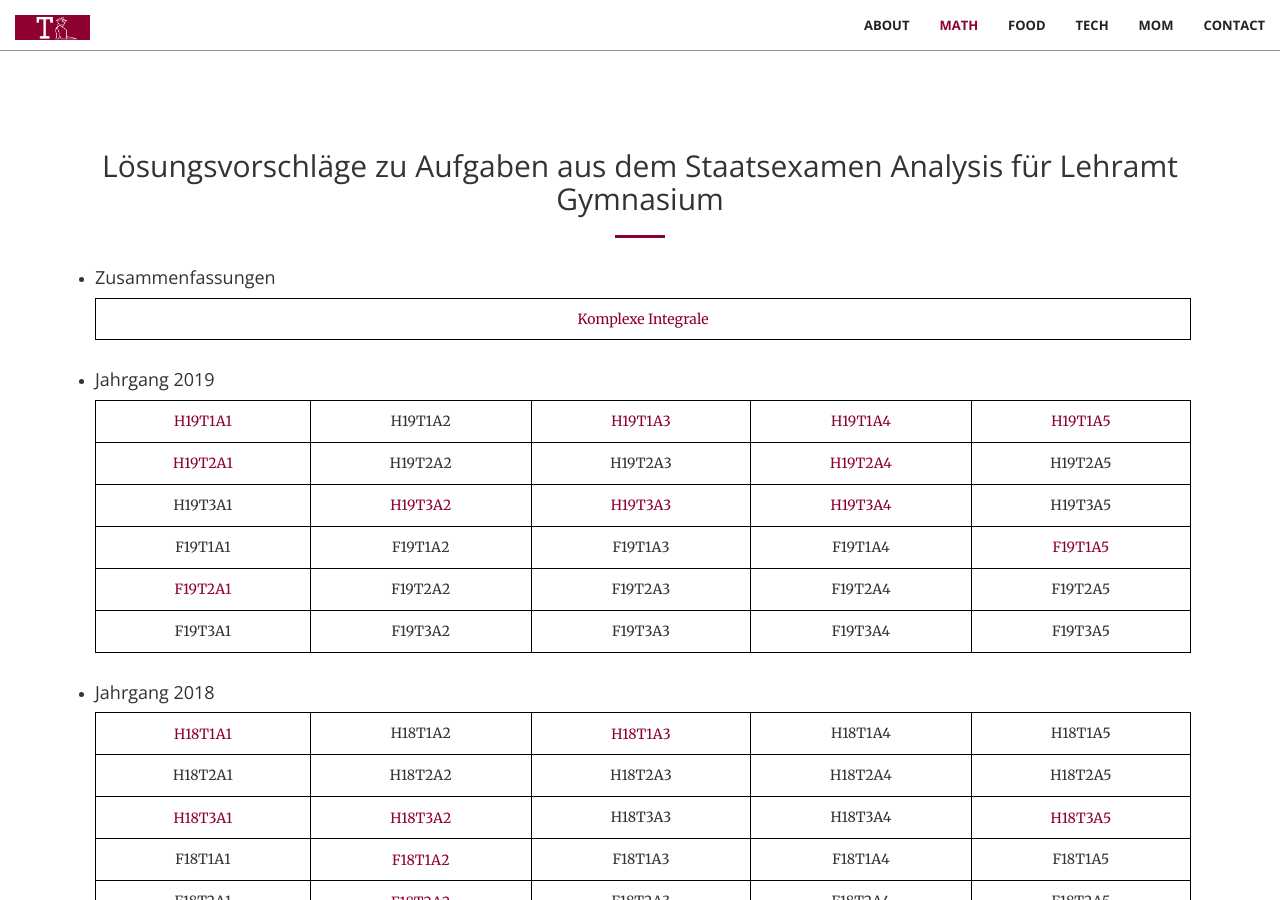
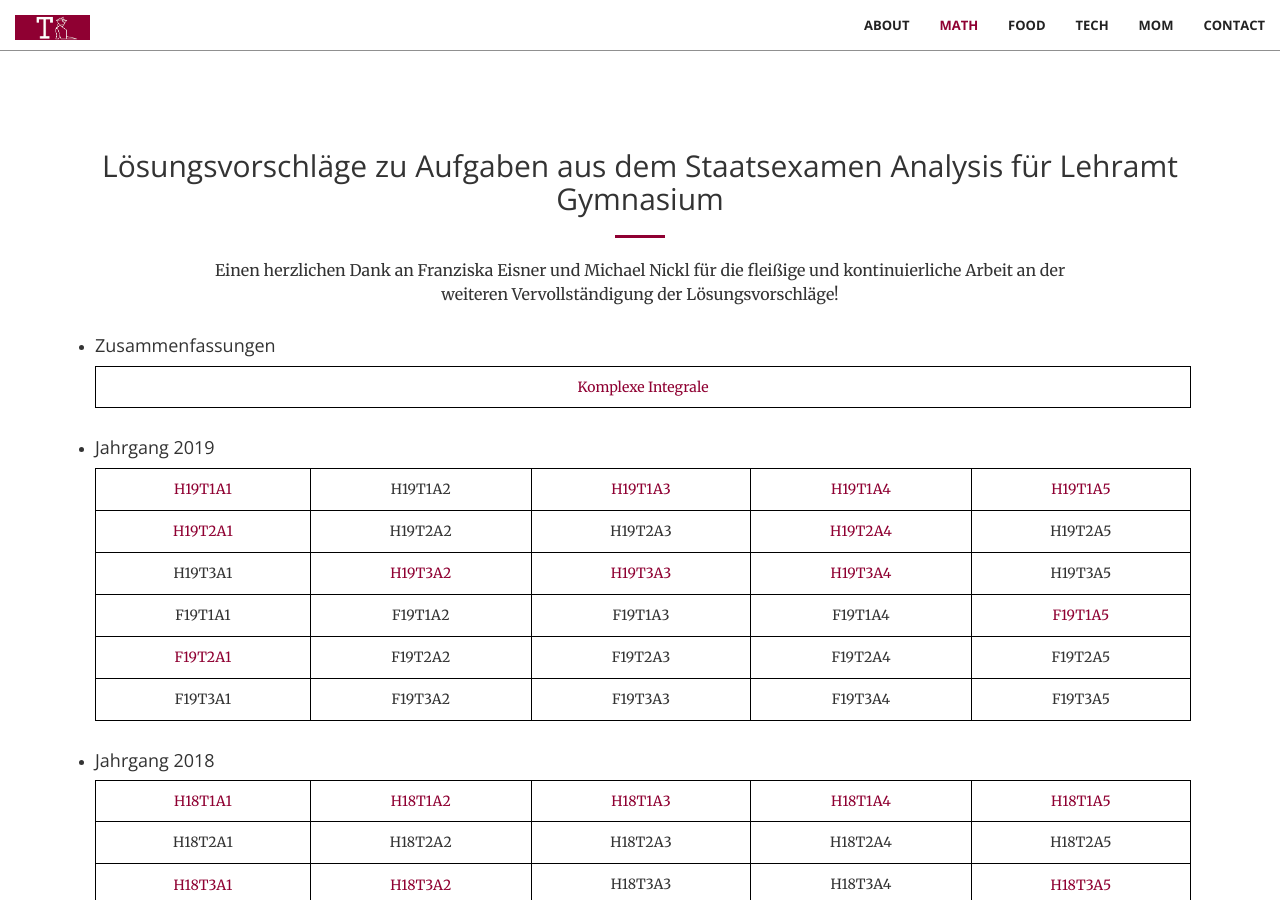
Before and after one commit to trabaldini/trabaldini.github.io, a Jekyll site: the page built from index.html, in a window 1280 px wide and 900 px high, scrolled down 1171 px. Built offline with Jekyll 4.4.1, drawn with Linux system fonts in a browser that asks for light colours.

Commit message:
adds new math solutions

```diff
--- a/_includes/math.html
+++ b/_includes/math.html
@@ -4,6 +4,9 @@
             <div class="col-lg-12 text-center">
                 <h2 class="section-heading">Lösungsvorschläge zu Aufgaben aus dem Staatsexamen Analysis für Lehramt Gymnasium</h2>
                 <hr class="primary">
+                <div class="col-lg-10 col-lg-offset-1 text-center">
+                    <p>Einen herzlichen Dank an Franziska Eisner und Michael Nickl für die fleißige und kontinuierliche Arbeit an der weiteren Vervollständigung der Lösungsvorschläge!</p>
+                </div>
             </div>
         </div>
     </div>
@@ -140,16 +143,16 @@
                                     <a href="aufg/H18T1A1_FT.pdf" target="_blank">H18T1A1</a>
                                 </td>
                                 <td>
-                                    <p>H18T1A2</p>
+                                    <a href="aufg/H18T1A2_FT.pdf" target="_blank">H18T1A2</a>
                                 </td>
                                 <td>
                                     <a href="aufg/H18T1A3_DGL.pdf" target="_blank">H18T1A3</a>
                                 </td>
                                 <td>
-                                    <p>H18T1A4</p>
-                                </td>
-                                <td>
-                                    <p>H18T1A5</p>
+                                    <a href="aufg/H18T1A4_FT.pdf" target="_blank">H18T1A4</a>
+                                </td>
+                                <td>
+                                    <a href="aufg/H18T1A5_FT.pdf" target="_blank">H18T1A5</a>
                                 </td>
                             </tr>
                             <tr>
```
Also changed, not shown: 4 other files.
